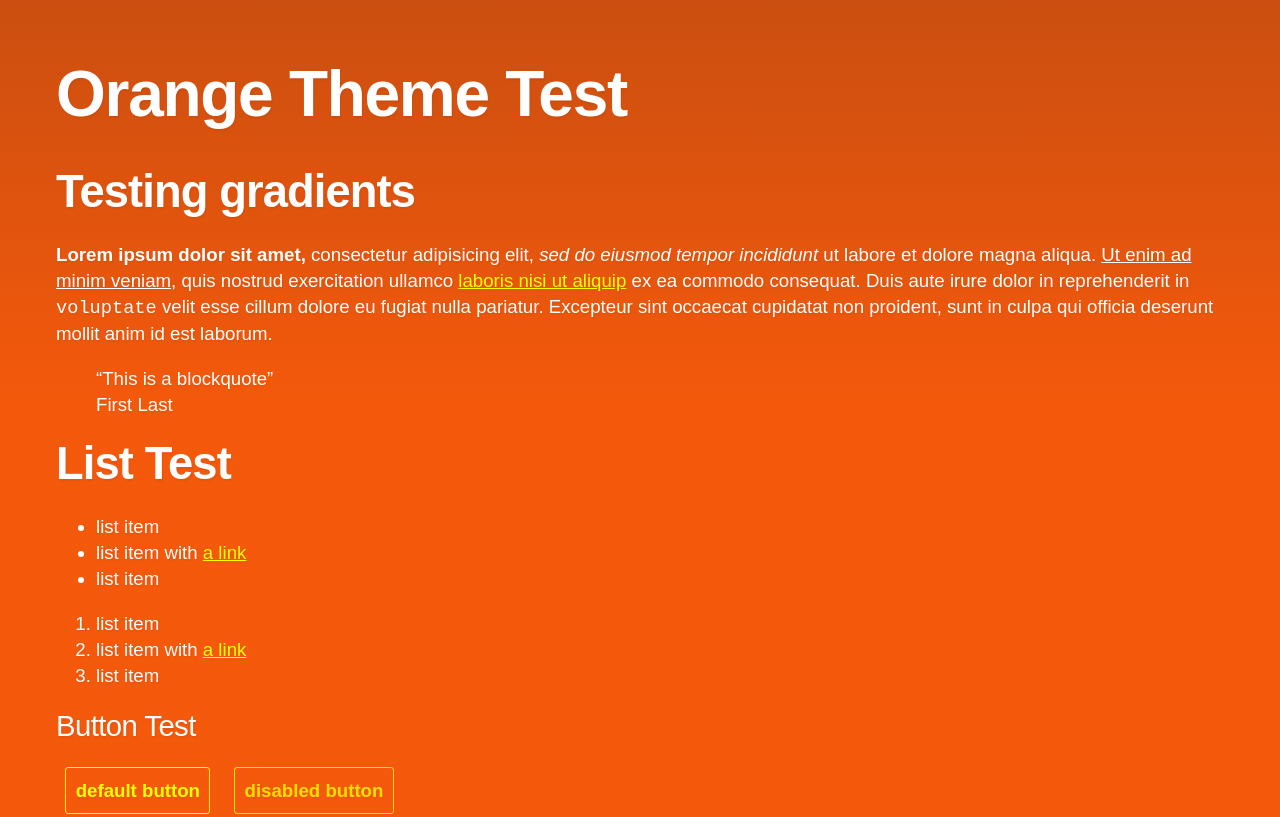
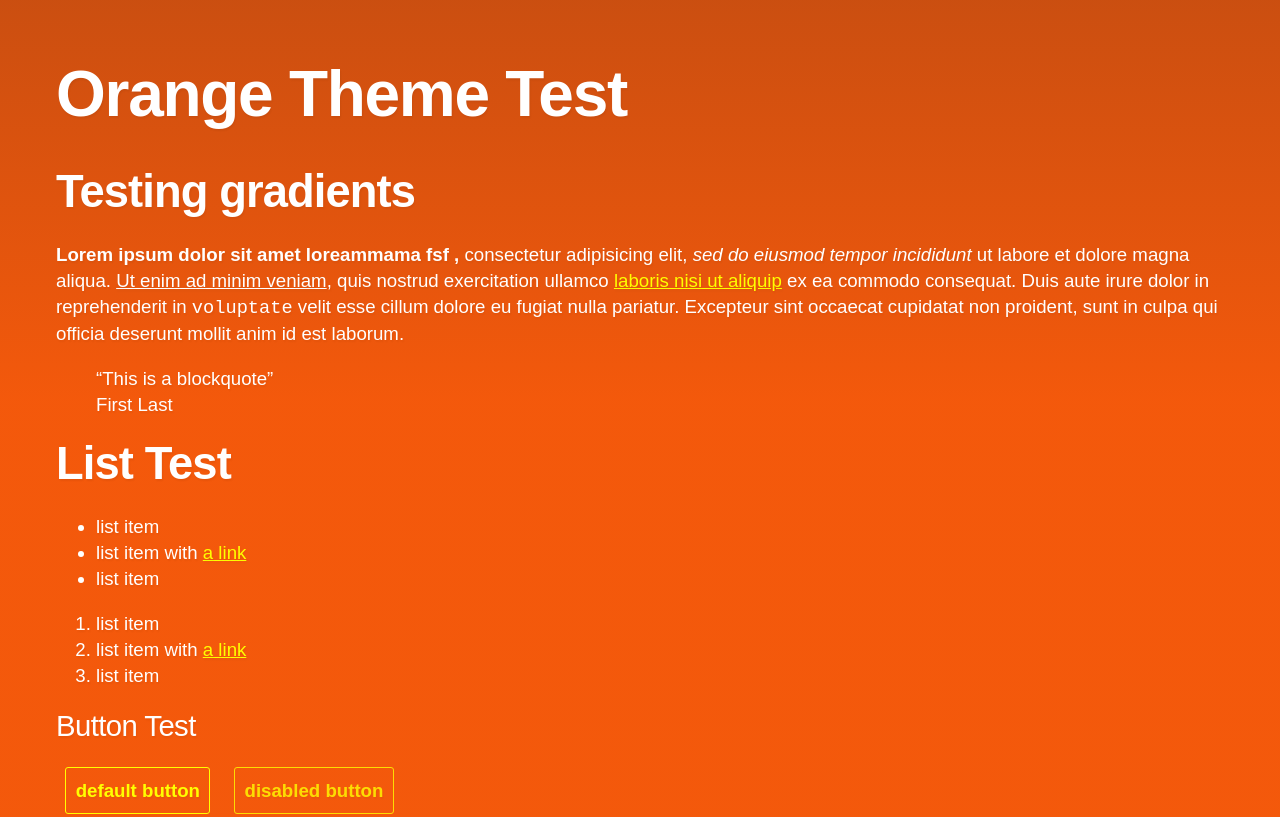
Before and after one commit to tarun-mittal-coder/hactoberfest-2022-1st-project-, a plain HTML site: page hacktoberfest(1) 2022/index.html in a window 1280 px wide. Shown: the top 817 px of the page. Drawn offline with Linux system fonts and the light colour scheme.

Commit message:
add text to the file

```diff
--- a/hacktoberfest(1) 2022/index.html
+++ b/hacktoberfest(1) 2022/index.html
@@ -15,7 +15,8 @@
 <section data-theme=orange>
     <h1>Orange Theme Test</h1>
     <h2>Testing gradients</h2>
-    <p><strong>Lorem ipsum dolor sit amet,</strong> consectetur adipisicing elit, <em>sed do eiusmod tempor incididunt</em> ut labore et dolore magna aliqua. <u>Ut enim ad minim veniam</u>, quis nostrud exercitation ullamco <a href=#>laboris nisi ut aliquip</a> ex ea commodo consequat. Duis aute irure dolor in reprehenderit in <code>voluptate</code> velit esse cillum dolore eu fugiat nulla pariatur. Excepteur sint occaecat cupidatat non proident, sunt in culpa qui officia deserunt mollit anim id est laborum.</p>
+    <p><strong>Lorem ipsum dolor sit amet loreammama fsf
+      ,</strong> consectetur adipisicing elit, <em>sed do eiusmod tempor incididunt</em> ut labore et dolore magna aliqua. <u>Ut enim ad minim veniam</u>, quis nostrud exercitation ullamco <a href=#>laboris nisi ut aliquip</a> ex ea commodo consequat. Duis aute irure dolor in reprehenderit in <code>voluptate</code> velit esse cillum dolore eu fugiat nulla pariatur. Excepteur sint occaecat cupidatat non proident, sunt in culpa qui officia deserunt mollit anim id est laborum.</p>
     <blockquote>
       <p><q>This is a blockquote</q></p>
       <footer>First Last</footer>
```
